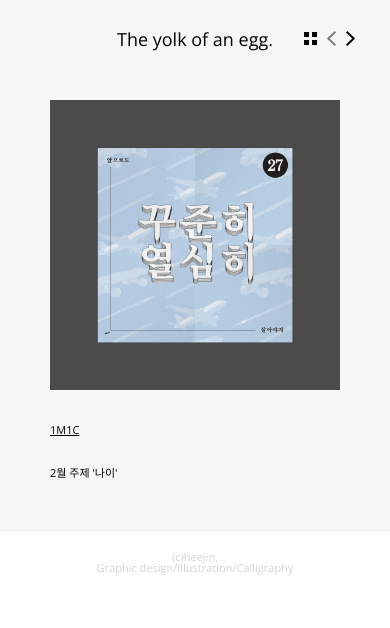
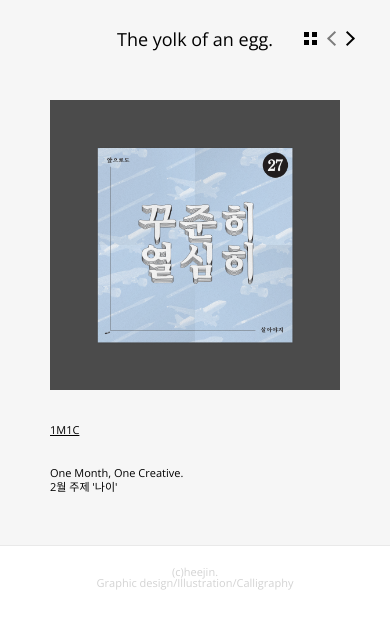
Before and after one commit to seongheejin/seongheejin.github.io, a plain HTML site: page 1m1c.html in a window 390 px wide. Drawn offline with nearby package versions, Linux system fonts and the light colour scheme; files that its build step writes are made by us from their sources.

Commit message:
완성_모바일에서도 잘보이게 수정

```diff
--- a/1m1c.html
+++ b/1m1c.html
@@ -28,6 +28,7 @@
         <img src="images/1m1c_01.png" alt="펜타브리드 CR팀 프로젝트 1M1C">
             <h1>1M1C</h1>
             <br><br>
+            One Month, One Creative.<br>
             2월 주제 '나이'<br>
     </div>
 </section>
```
